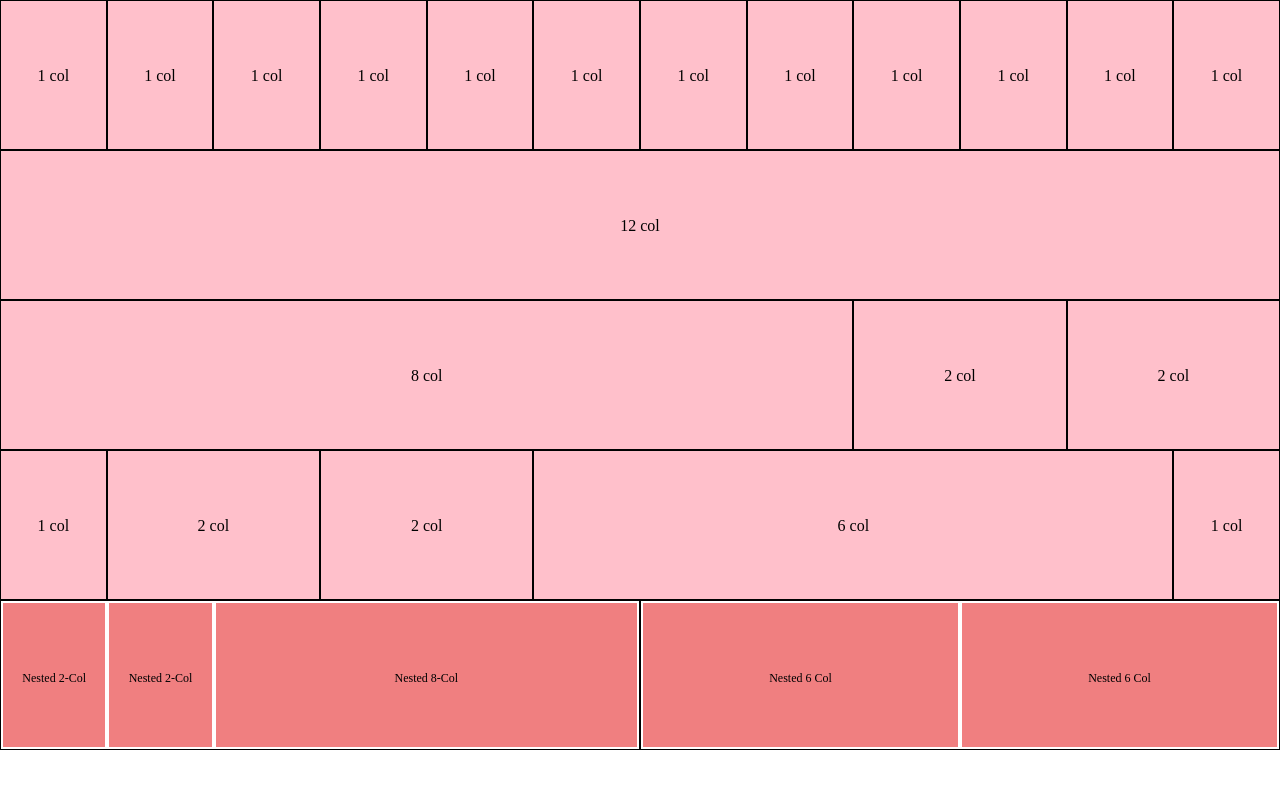
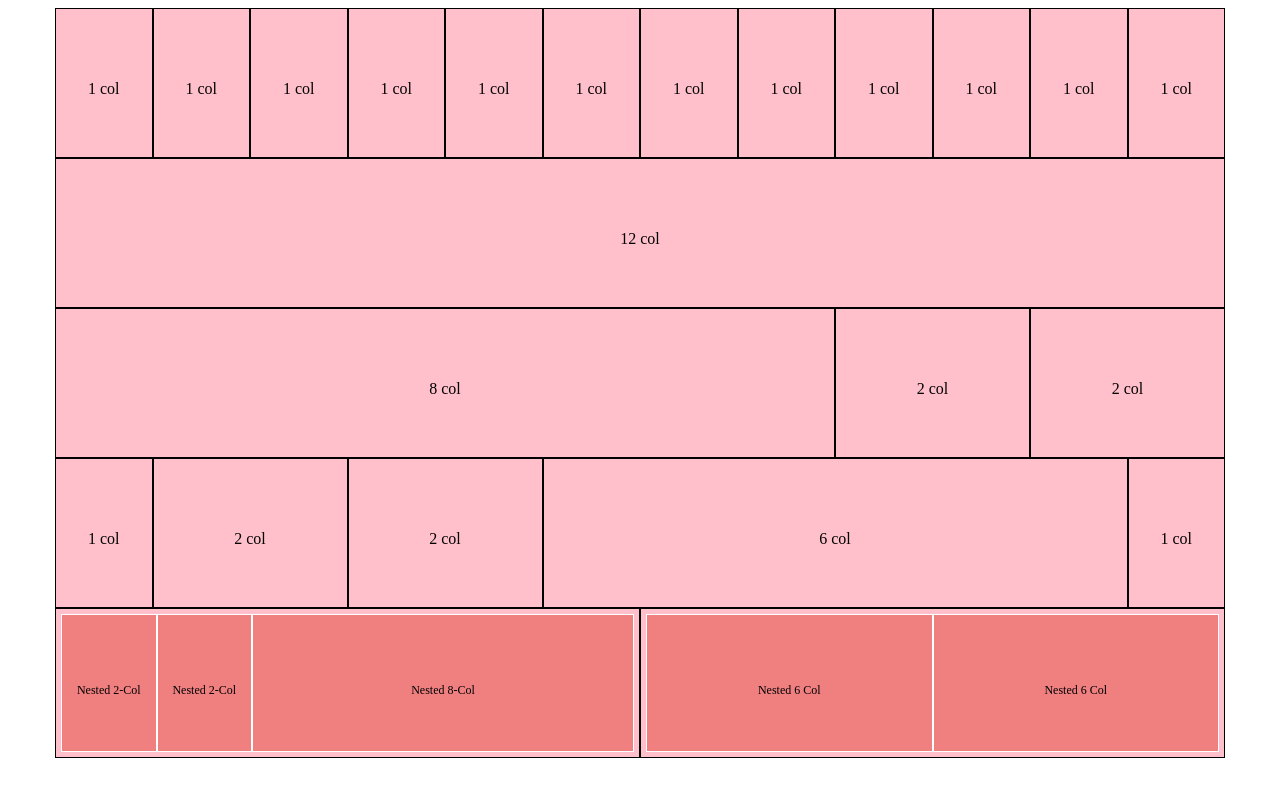
Before and after one commit to Giancarlo-Zuliani/html-css-12bool, a plain HTML site: page index.html in a window 1280 px wide. Drawn offline with Linux system fonts and the light colour scheme.

Commit message:
minor fix

```diff
--- a/css/lib/grid.css
+++ b/css/lib/grid.css
@@ -1,5 +1,5 @@
 .container{
-  max-width: 100vw;
+  max-width: 1170px;
   margin: 0 auto;
 }
 .container::after{
@@ -50,7 +50,7 @@
   width: calc((100%/12) * 2);
 }
 .col-1{
-  width:calc((100%/12) * 1);
+  width:calc(100%/12);
 }
 
 /* offset */
--- a/css/style.css
+++ b/css/style.css
@@ -1,6 +1,5 @@
 *{
   box-sizing: border-box;
-  margin:0;
 }
 
 .box{
@@ -9,10 +8,11 @@
   border: 1px black solid;
   text-align: center;
   line-height: 150px;
+  padding:5px;
 }
 
 .Nested{
-  border: white 2px solid;
+  border: white 1px solid;
   height: 100%;
   background-color: #f07f80;
   font-size: 12px;
--- a/index.html
+++ b/index.html
@@ -9,7 +9,7 @@
 
   <body>
 
-    <div class="content">
+    <div class="container">
 
       <div class="box col-1">1 col</div>
       <div class="box col-1">1 col</div>
```
